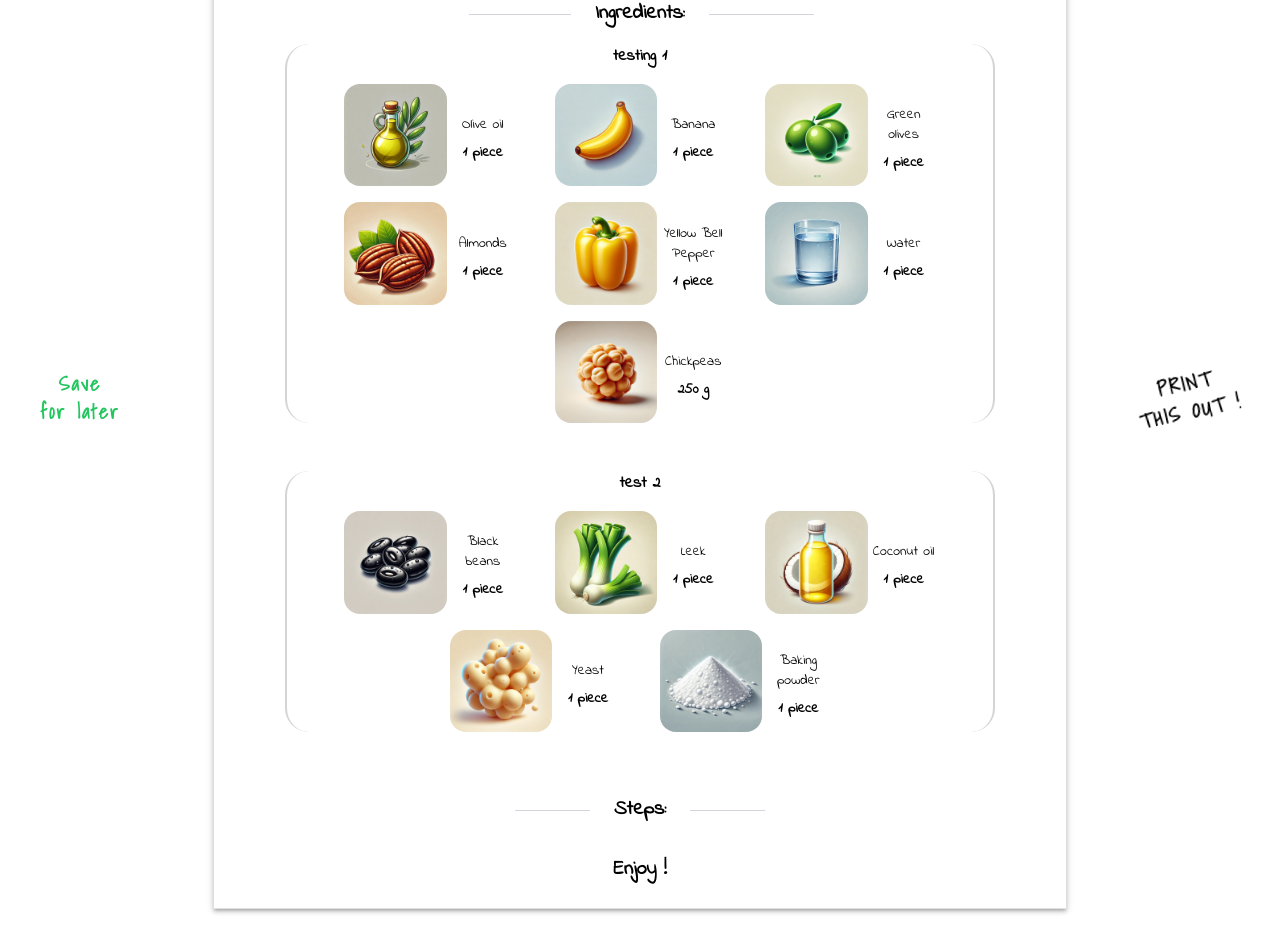
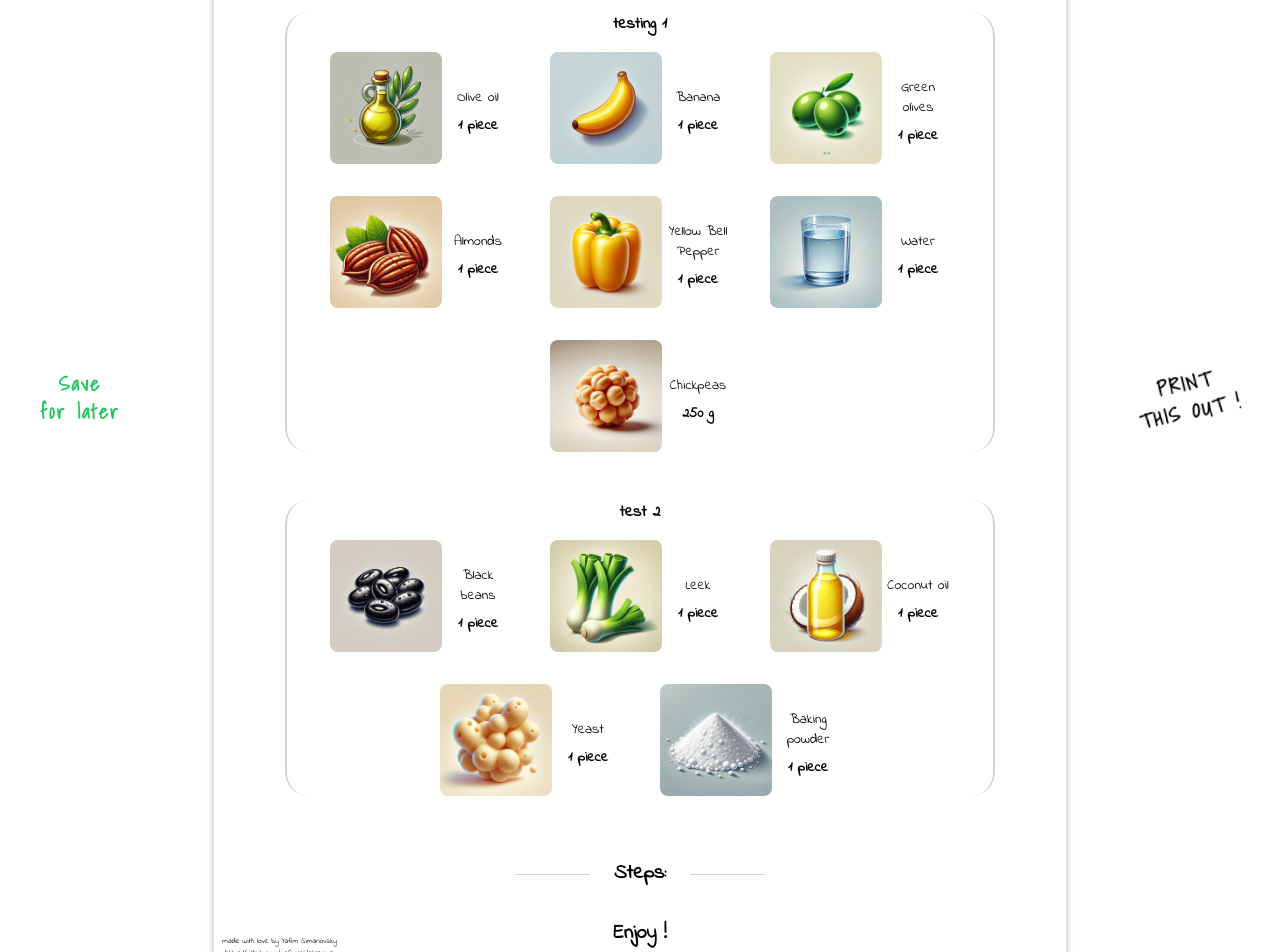
Before and after one commit to yafimski/a4recipe, a React (Vite) app: page /print in a window 1280 px wide. Shown: the part 334-1286 px from the top of the page. Built offline with nearby package versions, Linux system fonts and the light colour scheme; a web font is replaced by a local one.

Commit message:
fix: print page UI

```diff
--- a/package.json
+++ b/package.json
@@ -33,7 +33,8 @@
     "react-dom": "^18.2.0",
     "react-modal": "^3.16.1",
     "react-redux": "^9.1.2",
-    "react-router-dom": "^6.23.1"
+    "react-router-dom": "^6.23.1",
+    "react-to-print": "^2.15.1"
   },
   "devDependencies": {
     "@testing-library/jest-dom": "^6.4.6",
--- a/src/components/ResultPage/BatchInput.tsx
+++ b/src/components/ResultPage/BatchInput.tsx
@@ -29,7 +29,7 @@ function BatchInput() {
   }, [dispatch, localBatch]);
 
   return (
-    <div className="relative mb-12">
+    <div className="relative mb-4">
       <div className="flex flex-col center rounded-md mx-2">
         <p className="text-xl"># of batches</p>
         <input
--- a/src/components/ResultPage/PrintButton.tsx
+++ /dev/null
@@ -1,19 +0,0 @@
-import { handleKeyDownPrevent } from "../../utils/helpers";
-
-function PrintButton() {
-  return (
-    <div
-      data-testid={"print"}
-      onKeyDown={handleKeyDownPrevent}
-      onClick={() => console.log("here")}
-    >
-      <button type="button" className="print-button">
-        PRINT
-        <br />
-        THIS OUT !
-      </button>
-    </div>
-  );
-}
-
-export default PrintButton;
--- a/src/components/ResultPage/RecipeGroups.tsx
+++ b/src/components/ResultPage/RecipeGroups.tsx
@@ -15,7 +15,7 @@ function RecipeGroups() {
           className="flex flex-wrap center mb-12 group-borders-half w-10/12"
         >
           <p className="font-bold mb-4">{group.groupName}</p>
-          <div className="flex flex-wrap center gap-x-10 gap-y-4">
+          <div className="flex flex-wrap center gap-x-10 md:gap-y-4 lg:gap-y-8">
             {group.items.map((item) => (
               <div
                 key={`${group.groupName}_${item.itemName}`}
@@ -24,7 +24,8 @@ function RecipeGroups() {
                 <img
                   src={`${srcPath}/assets/ingredients/${item.itemName.toLowerCase()}.webp`}
                   alt={item.itemName}
-                  className="rounded-2xl md:w-smallImage lg:w-fullImage"
+                  // className="print-rounded md:w-16 lg:w-28"
+                  className="print-rounded md:w-12 lg:w-28"
                 />
                 <div className="flex flex-col center w-16 ml-1">
                   <span className="md:text-xs lg:text-sm rounded-xl md:mt-1 lg:mt-1 xl:mt-2">
--- a/src/components/ResultPage/RecipeInstructions.tsx
+++ b/src/components/ResultPage/RecipeInstructions.tsx
@@ -11,7 +11,7 @@ function RecipeInstructions() {
     <div className="flex flex-col center">
       {chefInstructions.map((inst, index) => (
         <div key={`${inst.id}`} className="flex flex-col center items-start w-fit mb-8">
-          <div className="relative flex flex-row gap-4 pointer-events-none center">
+          <div className="relative flex flex-row md:gap-2 lg:gap-4 pointer-events-none center">
             <span className="print-small-text mr-4 font-bold">Step {index + 1}</span>
             <div>
               <div className="bg-white card-shadow print-rounded w-fullImage">
@@ -22,14 +22,14 @@ function RecipeInstructions() {
                   data-testid={`${inst.action.actionName}_action`}
                   className="print-rounded-img w-fullImage"
                 />
-                <p className="print-small-text">{inst.action.actionName}</p>
+                <p className="print-small-text text-center">{inst.action.actionName}</p>
               </div>
             </div>
             <span className="print-small-text">THE</span>
             {inst.customItem ? (
               <b className="print-small-text">{inst.customItem}</b>
             ) : (
-              <div className="center justify-start flex flex-row flex-wrap max-w-56">
+              <div className="center justify-start flex flex-row flex-wrap max-w-52 lg:max-w-80 md:gap-y-1 lg:gap-y-2">
                 {inst.items.map((item) => (
                   <div
                     key={`${inst.id}_${item.itemName}`}
@@ -38,7 +38,7 @@ function RecipeInstructions() {
                     <img
                       src={`${srcPath}/assets/ingredients/${item.itemName.toLowerCase()}.webp`}
                       alt={item.itemName}
-                      className="card-shadow w-smallImage print-rounded"
+                      className="card-shadow w-12 lg:w-20 print-rounded"
                     />
                   </div>
                 ))}
--- a/src/index.css
+++ b/src/index.css
@@ -54,15 +54,13 @@
   :root {
     --fluid-20-28: clamp(1.25rem, 0.4926rem + 1.1834vi, 1.75rem);
     --fluid-16-24: clamp(1rem, 0.2426rem + 1.1834vi, 1.5rem);
-    --fluid-10-20: clamp(0.625rem, -0.3217rem + 1.4793vi, 1.25rem);
     --fluid-6-16: clamp(0.375rem, -0.5717rem + 1.6vi, 1rem);
     --fluid-8-14: clamp(0.5rem, -0.068rem + 0.8876vi, 0.875rem);
+    --fluid-10-20: clamp(0.625rem, -0.3217rem + 1.4793vi, 1.25rem);
     --fluid-6-10: clamp(0.375rem, -0.0037rem + 0.5917vi, 0.625rem);
-    --fluid-2-6: clamp(0.125rem, -0.2537rem + 0.5917cqi, 0.375rem);
     --w-clamp: clamp(3cqw, 6cqw, 8cqw);
+    --w-clamp-small: clamp(12cqw, 20cqw, 28cqw);
     --w-clamp-input: clamp(24cqw, 36cqw, 44cqw);
-    --w-clamp-small: clamp(12cqw, 20cqw, 28cqw);
-    --h-clamp: clamp(20cqh, 25cqh, 30cqh);
     --h-clamp-small: clamp(12cqh, 20cqh, 28cqh);
   }
 
--- a/src/pages/PrintPage.tsx
+++ b/src/pages/PrintPage.tsx
@@ -1,14 +1,21 @@
 import GoToButton from "../components/GoToButton";
 import { useSelector } from "react-redux";
 import type { RootState } from "../state/store";
-import PrintButton from "../components/ResultPage/PrintButton";
 import RecipeGroups from "../components/ResultPage/RecipeGroups";
 import RecipeInstructions from "../components/ResultPage/RecipeInstructions";
 import ResetFlowButton from "../components/ResultPage/ResetFlowButton";
 import SaveButton from "../components/ResultPage/SaveButton";
 import BatchInput from "../components/ResultPage/BatchInput";
+import { useRef } from "react";
+import { useReactToPrint } from "react-to-print";
 
 function PrintPage() {
+  const componentRef = useRef(null);
+  const handlePrint = useReactToPrint({
+    content: () => componentRef.current,
+    copyStyles: true,
+  });
+
   const recipeTitle = useSelector((state: RootState) => state.recipe.title);
 
   return (
@@ -20,12 +27,12 @@ function PrintPage() {
           id="printpage"
           className="relative flex flex-col w-2/3 text-center input-border"
         >
+          <div className="relative" ref={componentRef}>
             <div className="flex flex-col h-fit justify-between items-center">
               <div className="flex flex-col center w-full">
                 <h1 className="print-title mt-8">{recipeTitle}</h1>
                 <hr className="hr-generic w-2/3" />
                 <BatchInput />
-
                 <div className="relative flex center">
                   <h2 className="print-subtitle z-10 bg-white px-6">Ingredients:</h2>
                   <hr className="hr-long" />
@@ -33,10 +40,9 @@ function PrintPage() {
               </div>
               <RecipeGroups />
             </div>
-
             <div className="flex flex-col h-fit justify-between items-center">
               <div className="relative flex center">
-              <h2 className="print-subtitle z-10 bg-white px-6">Steps:</h2>
+                <h2 className="print-subtitle z-10 bg-white px-6 mb-4">Steps:</h2>
                 <hr className="hr-long" />
               </div>
               <RecipeInstructions />
@@ -44,10 +50,19 @@ function PrintPage() {
                 <h2 className="print-subtitle">Enjoy !</h2>
               </div>
             </div>
+            <div className="absolute bottom-0 left-0 text-fluidPrintSubtitle m-2">
+              <p>made with love by Yafim Simanovsky</p>
+              <p>https://github.com/yafimski/a4recipe</p>
+              <hr className="w-full mt-1" />
             </div>
           </div>
-
-      <PrintButton />
+        </div>
+      </div>
+      <button type="button" className="print-button" onClick={handlePrint}>
+        PRINT
+        <br />
+        THIS OUT !
+      </button>
       <SaveButton />
     </div>
   );
--- a/tailwind.config.js
+++ b/tailwind.config.js
@@ -8,7 +8,6 @@ export default {
         fluidSubtitle: "var(--fluid-16-24)",
         fluidCard: "var(--fluid-6-16)",
         fluidPrint: "var(--fluid-8-14)",
-        fluidFooter: "var(--fluid-2-6)",
         fluidPrintTitle: "var(--fluid-10-20)",
         fluidPrintSubtitle: "var(--fluid-6-10)",
       },
@@ -28,20 +27,14 @@ export default {
         semi: "60cqh",
       },
       height: {
-        clamp: "var(--h-clamp)",
         clampSmall: "var(--h-clamp-small)",
-        largeImage: "5cqw",
-        miniImage: "2.5cqw",
       },
       width: {
         clamp: "var(--w-clamp)",
         clampSmall: "var(--w-clamp-small)",
         inputs: "var(--w-clamp-input)",
         fullImage: "8cqw",
-        smallImage: "6cqw",
-        largeImage: "10cqw",
         tinyImage: "3rem",
-        laptopImage: "2.25rem",
         printItem: "1.5rem",
         smallPrint: "1rem",
       },
```
Also changed, not shown: 8 other files (tests, documents, lock files or other folders). Lines whose indentation alone changed are shown as unchanged.
